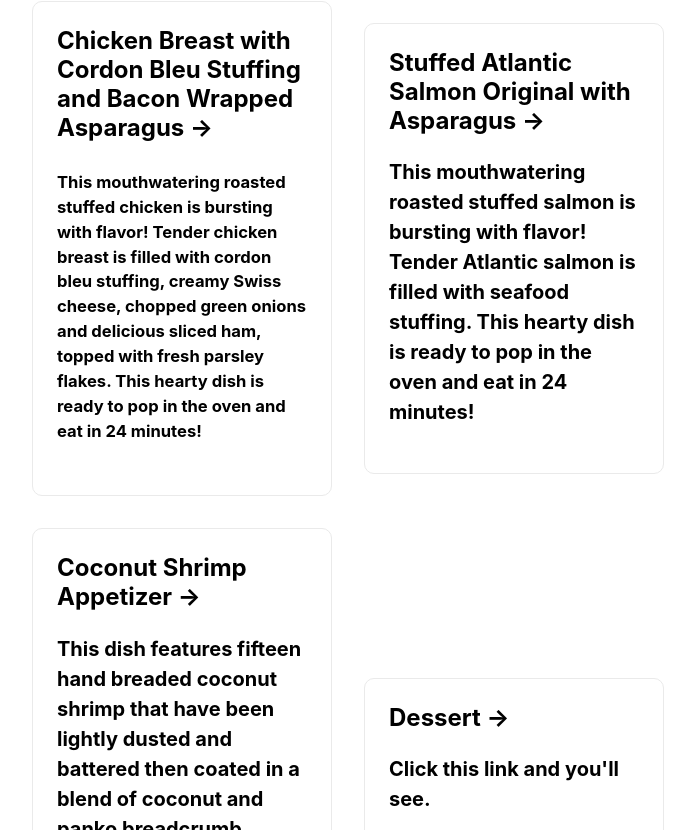
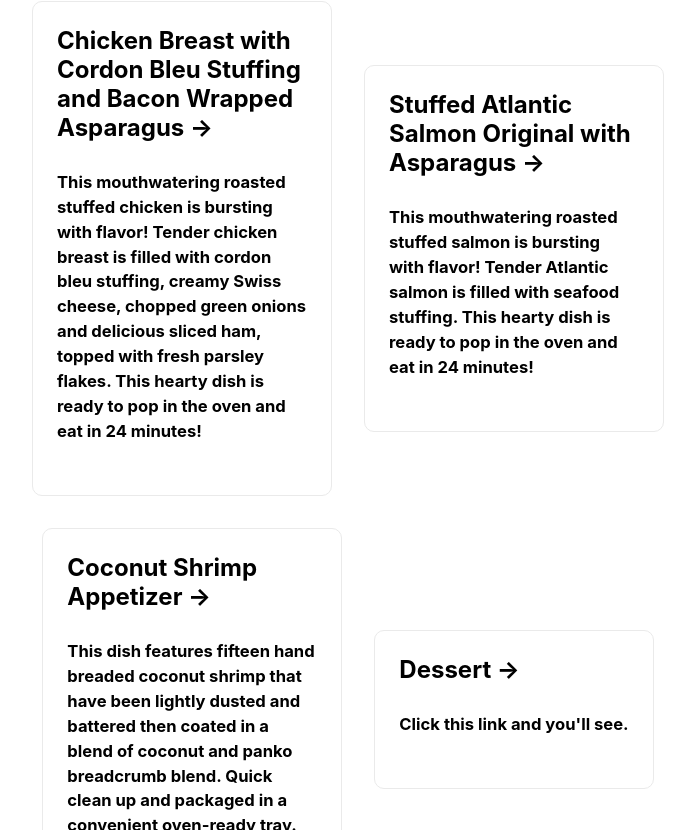
Before and after one commit to evattleson/nextjs-recipes, a Next.js app: page /cool-page in a window 1280 px wide. Shown: the part 390-1220 px from the top of the page, without its empty margins (292-987 px from the left). Built offline with nearby package versions, Linux system fonts and the light colour scheme.

Commit message:
feat: changed cool-page.js into dinner menu page

```diff
--- a/pages/cool-page.js
+++ b/pages/cool-page.js
@@ -18,6 +18,7 @@ export default function Home() {
 
         <p className={styles.description}>
           Get started by picking a meal to learn more!{' '}
+          <code className={styles.code}>pages/index.js</code>
         </p>
 
         <div className={styles.grid}>
@@ -28,7 +29,7 @@ export default function Home() {
 
           <a href="https://www.heb.com/product-detail/h-e-b-meal-simple-stuffed-atlantic-salmon-original-with-asparagus/2133207" className={styles.card}>
             <h2>Stuffed Atlantic Salmon Original with Asparagus &rarr;</h2>
-            <h5><p>This mouthwatering roasted stuffed salmon is bursting with flavor! Tender Atlantic salmon is filled with seafood stuffing. This hearty dish is ready to pop in the oven and eat in 24 minutes!</p></h5>
+            <p><h5>This mouthwatering roasted stuffed salmon is bursting with flavor! Tender Atlantic salmon is filled with seafood stuffing. This hearty dish is ready to pop in the oven and eat in 24 minutes!</h5></p>
           </a>
 
           <a
@@ -36,7 +37,7 @@ export default function Home() {
             className={styles.card}
           >
             <h2>Coconut Shrimp Appetizer &rarr;</h2>
-            <h5><p>This dish features fifteen hand breaded coconut shrimp that have been lightly dusted and battered then coated in a blend of coconut and panko breadcrumb blend. Quick clean up and packaged in a convenient oven-ready tray.</p></h5>
+            <p><h5>This dish features fifteen hand breaded coconut shrimp that have been lightly dusted and battered then coated in a blend of coconut and panko breadcrumb blend. Quick clean up and packaged in a convenient oven-ready tray.</h5></p>
           </a>
 
           <a
@@ -44,9 +45,9 @@ export default function Home() {
             className={styles.card}
           >
             <h2>Dessert &rarr;</h2>
-            <h5><p>
+            <p><h5>
               Click this link and you'll see.
-            </p></h5>
+            </h5></p>
           </a>
         </div>
       </main>
```
Also changed, not shown: pages/index.js (+4 -4 lines).
